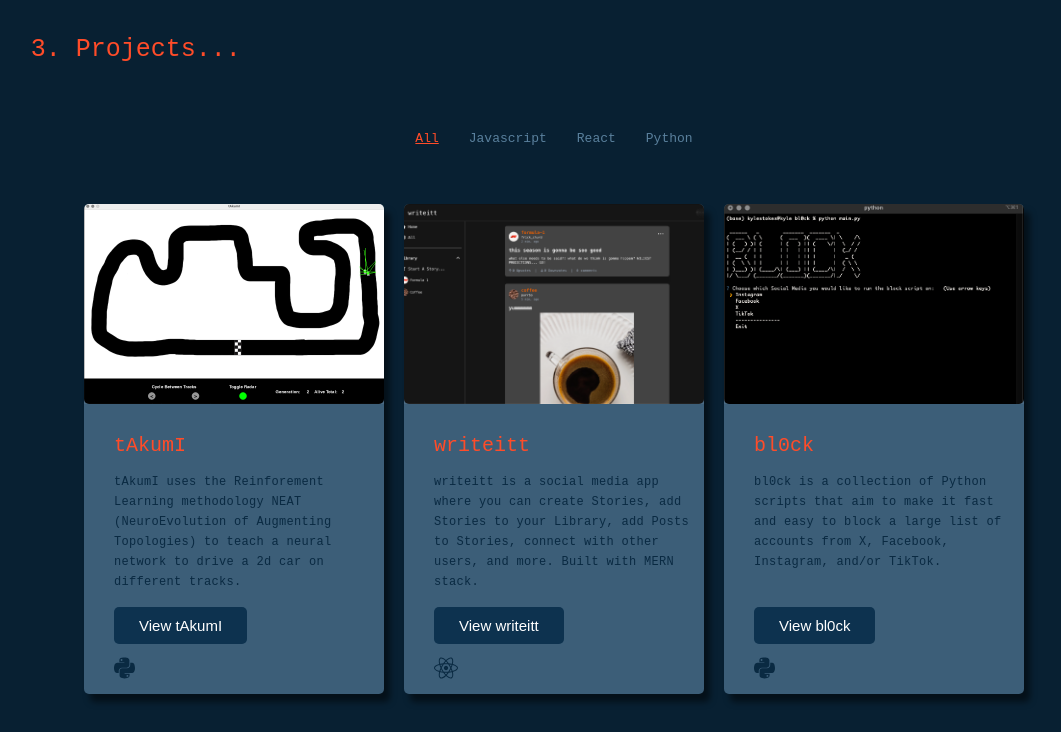
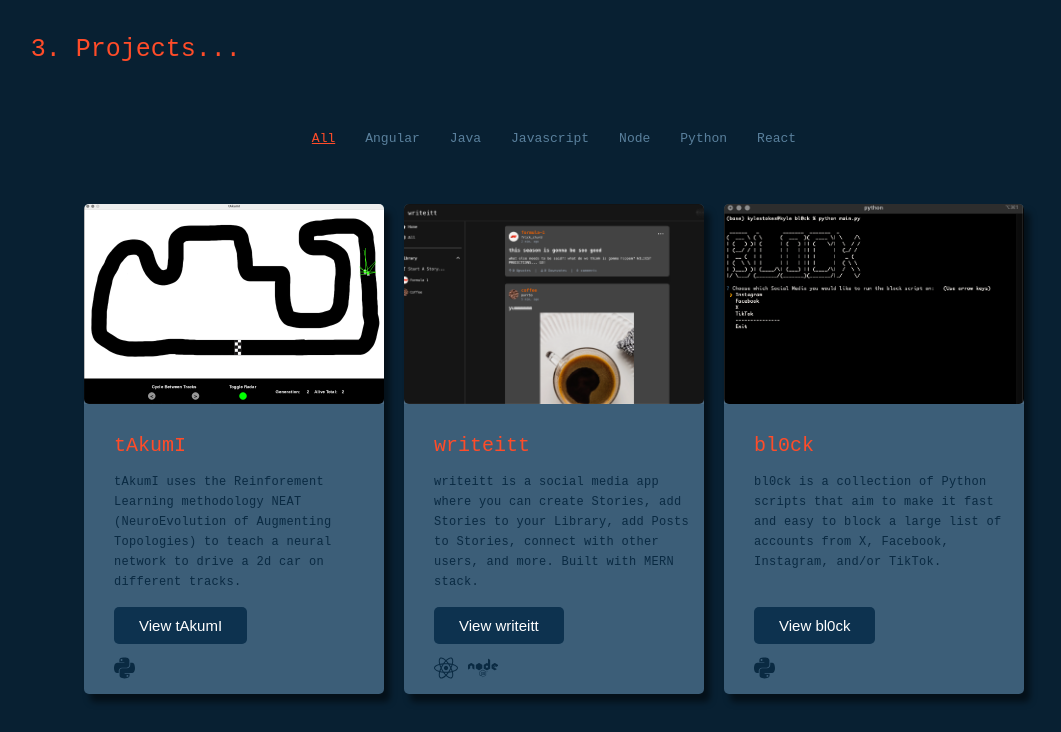
Before and after one commit to kylest0kes/folio, a React (Create React App) app: page / in a window 1280 px wide. Shown: the part 2920-3652 px from the top of the page, without its empty margins (86-1147 px from the left). Built offline with nearby package versions, Linux system fonts and the light colour scheme.

Commit message:
added pokemon project and updated filtering stuff

```diff
--- a/src/Assets/projects/projects.js
+++ b/src/Assets/projects/projects.js
@@ -5,6 +5,7 @@ import snapStreamImg from '../imgs/project-imgs/snapStream.png';
 import folioImg from '../imgs/project-imgs/folio.png';
 import writeittImg from '../imgs/project-imgs/writeitt.png';
 import moBodies from '../imgs/project-imgs/moBodies.png'
+import pokemonnn from '../imgs/project-imgs/pokemonnn.png';
 
 const PROJECTS = [
     {
@@ -21,7 +22,7 @@ const PROJECTS = [
         projectImg: writeittImg,
         projectTitle: 'writeitt',
         projectDesc: 'writeitt is a social media app where you can create Stories, add Stories to your Library, add Posts to Stories, connect with other users, and more. Built with MERN stack.',
-        language: 'React',
+        language: ['React', 'Node'],
         ghURL: 'https://github.com/kylest0kes/writeitt',
         link: 'https://github.com/kylest0kes/writeitt'
     },
@@ -70,6 +71,16 @@ const PROJECTS = [
         ghURL: 'https://github.com/kylest0kes/mo_bodies',
         link: 'https://github.com/kylest0kes/mo_bodies'
     },
+    {
+        id: 8,
+        projectImg: pokemonnn,
+        projectTitle: 'pokemonnn',
+        projectDesc: 'pokemonnn is a Angular frontend, reactive Spring backend, that allows a user to see different pokemon and their information. Powered by the pokeapi.',
+        language: ['Angular', 'Java'],
+        ghURL: 'https://github.com/kylest0kes/pokemonnn',
+        link: 'https://github.com/kylest0kes/pokemonnn'
+
+    }
 ];
 
 export default PROJECTS;
--- a/src/Components/ProjectCard/ProjectCard.css
+++ b/src/Components/ProjectCard/ProjectCard.css
@@ -79,6 +79,10 @@
     font-size: 24px;
 }
 
+.lang-icon {
+    margin-right: 10px;
+}
+
 @media (max-width: 600px) {
    .project-card {
     width: 275px;
--- a/src/Components/ProjectCard/ProjectCard.js
+++ b/src/Components/ProjectCard/ProjectCard.js
@@ -1,7 +1,7 @@
 import React from "react";
 import "./ProjectCard.css";
 import { FontAwesomeIcon } from "@fortawesome/react-fontawesome";
-import { faPython, faReact, faJs } from "@fortawesome/free-brands-svg-icons";
+import { faPython, faReact, faJs, faAngular, faJava, faNode } from "@fortawesome/free-brands-svg-icons";
 
 const ProjectCard = (props) => {
 
@@ -26,9 +26,34 @@ const ProjectCard = (props) => {
             <button className="project-btn" onClick={openLink}>View {props.title}
             </button>
             <div className="lang-icons">
-              {props.language === 'Javascript' && <FontAwesomeIcon icon={faJs} />}
-              {props.language === 'React' && <FontAwesomeIcon icon={faReact} />}
-              {props.language === 'Python' && <FontAwesomeIcon icon={faPython} />}
+              {Array.isArray(props.language) ? (
+                props.language.map(lang => {
+                  switch (lang) {
+                    case 'Javascript':
+                      return <FontAwesomeIcon key={lang} icon={faJs} className="lang-icon" />;
+                    case 'React':
+                      return <FontAwesomeIcon key={lang} icon={faReact} className="lang-icon"/>;
+                    case 'Python':
+                      return <FontAwesomeIcon key={lang} icon={faPython} className="lang-icon"/>;
+                    case 'Angular':
+                      return <FontAwesomeIcon key={lang} icon={faAngular} className="lang-icon"/>;
+                    case 'Java':
+                      return <FontAwesomeIcon key={lang} icon={faJava} className="lang-icon"/>;
+                    case 'Node':
+                      return <FontAwesomeIcon key={lang} icon={faNode} className="lang-icon"/>
+                    default:
+                      return null;
+                  }
+                })
+              ) : (
+                <>
+                  {props.language === 'Javascript' && <FontAwesomeIcon icon={faJs} className="lang-icon"/>}
+                  {props.language === 'React' && <FontAwesomeIcon icon={faReact} className="lang-icon"/>}
+                  {props.language === 'Python' && <FontAwesomeIcon icon={faPython} className="lang-icon"/>}
+                  {props.language === 'Angular' && <FontAwesomeIcon icon={faAngular} className="lang-icon"/>}
+                  {props.language === 'Java' && <FontAwesomeIcon icon={faJava} className="lang-icon"/>}
+                </>
+              )}
             </div>
           </div>
         </div>
--- a/src/Sections/Projects/Projects.js
+++ b/src/Sections/Projects/Projects.js
@@ -9,8 +9,13 @@ const Projects = () => {
 
   const handleSetFilter = (language) => {
     setFilter(language);
-    const newFilteredProjects = language ? PROJECTS.filter(project => project.language === language) : PROJECTS;
-
+    const newFilteredProjects = language ? PROJECTS.filter(project => {
+      if (Array.isArray(project.language)) {
+        return project.language.includes(language);
+      } else {
+        return project.language === language;
+      }
+    }) : PROJECTS;
     setFilteredProjects(newFilteredProjects);
   }
 
@@ -29,9 +34,12 @@ const Projects = () => {
         <div className='projects-subsection'>
           <div className='project-cards-filter'>
             <p onClick={() => handleSetFilter('')} className={filter === '' ? 'filter-option active' : 'filter-option'}>All</p>
+            <p onClick={() => handleSetFilter('Angular')} className={filter === 'Angular' ? 'filter-option active' : 'filter-option'}>Angular</p>
+            <p onClick={() => handleSetFilter('Java')} className={filter === 'Java' ? 'filter-option active' : 'filter-option'}>Java</p>
             <p onClick={() => handleSetFilter('Javascript')} className={filter === 'Javascript' ? 'filter-option active' : 'filter-option'}>Javascript</p>
+            <p onClick={() => handleSetFilter('Node')} className={filter === 'Node' ? 'filter-option active' : 'filter-option'}>Node</p>
+            <p onClick={() => handleSetFilter('Python')} className={filter === 'Python' ? 'filter-option active' : 'filter-option'}>Python</p>
             <p onClick={() => handleSetFilter('React')} className={filter === 'React' ? 'filter-option active' : 'filter-option'}>React</p>
-            <p onClick={() => handleSetFilter('Python')} className={filter === 'Python' ? 'filter-option active' : 'filter-option'}>Python</p>
           </div>
           <div className='project-cards'>
             {filteredProjects.map((project) => {
```
Also changed, not shown: src/Assets/imgs/project-imgs/pokemonnn.png (added).
